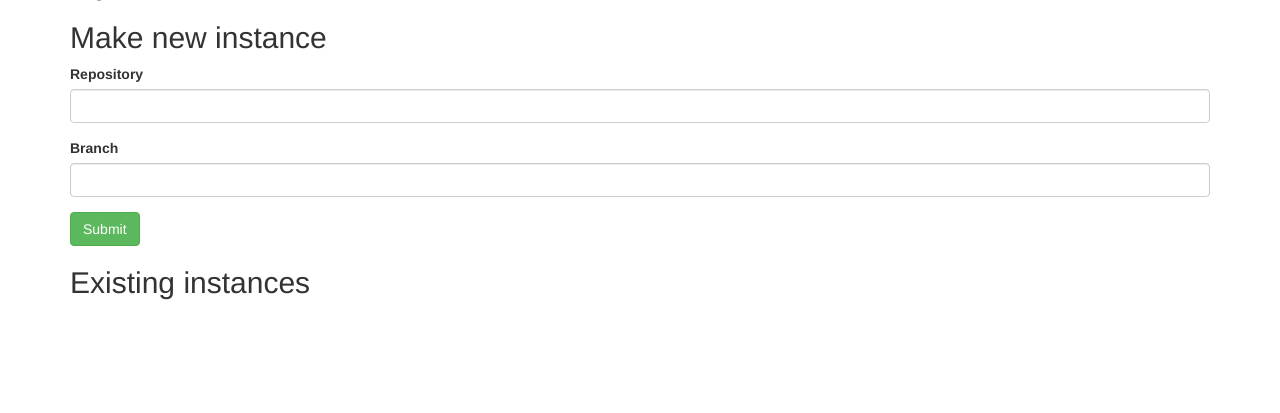
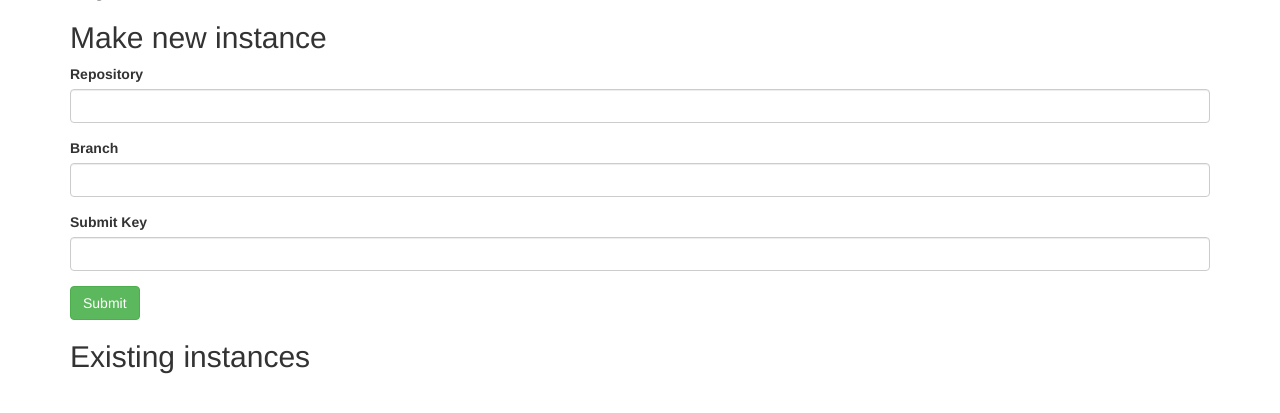
Before and after one commit to gtback/jekyll-hydra, a Flask app: page / in a window 1280 px wide. Shown: the part 59-472 px from the top of the page. Run offline with Flask 2, Linux system fonts and the light colour scheme; data that the repository does not hold is empty; parts of the project's set-up code (start-up, migrations or seed data) failed here and were passed over; some libraries are stand-ins or nearby versions.

Commit message:
Use key to validate submission

```diff
--- a/app.py
+++ b/app.py
@@ -11,7 +11,7 @@ from flask.ext.wtf import Form
 from flask_bootstrap import Bootstrap
 
 from wtforms.fields import TextField
-from wtforms.validators import Required
+from wtforms.validators import Required, ValidationError
 
 app = Flask(__name__, instance_relative_config=True)
 app.config.from_object('config')
@@ -19,6 +19,7 @@ app.config.from_pyfile('config.py')
 
 START_PORT = 4000
 HOST_NAME = "localhost"
+SUBMIT_KEY = os.environ["SUBMIT_KEY"]
 
 Bootstrap(app)
 db = SQLAlchemy(app)
@@ -59,6 +60,11 @@ class Instance(db.Model):
 class SubmitForm(Form):
     repository = TextField('Repository', validators=[Required()])
     branch = TextField('Branch', validators=[Required()])
+    key = TextField('Submit Key', validators=[Required()])
+
+    def validate_key(form, field):
+        if field.data != SUBMIT_KEY:
+            raise ValidationError("Invalid Submission Key")
 
 
 def print_args(args):
--- a/templates/home.html
+++ b/templates/home.html
@@ -17,6 +17,7 @@
   <form action="{{ url_for('home') }}" method="post">
     {{ wtf.form_field(form.repository) }}
     {{ wtf.form_field(form.branch) }}
+    {{ wtf.form_field(form.key) }}
     <button class="btn btn-success" type="submit" title="Submit"><span>Submit</span></button>
     {{ form.csrf_token }}
   </form>
```
